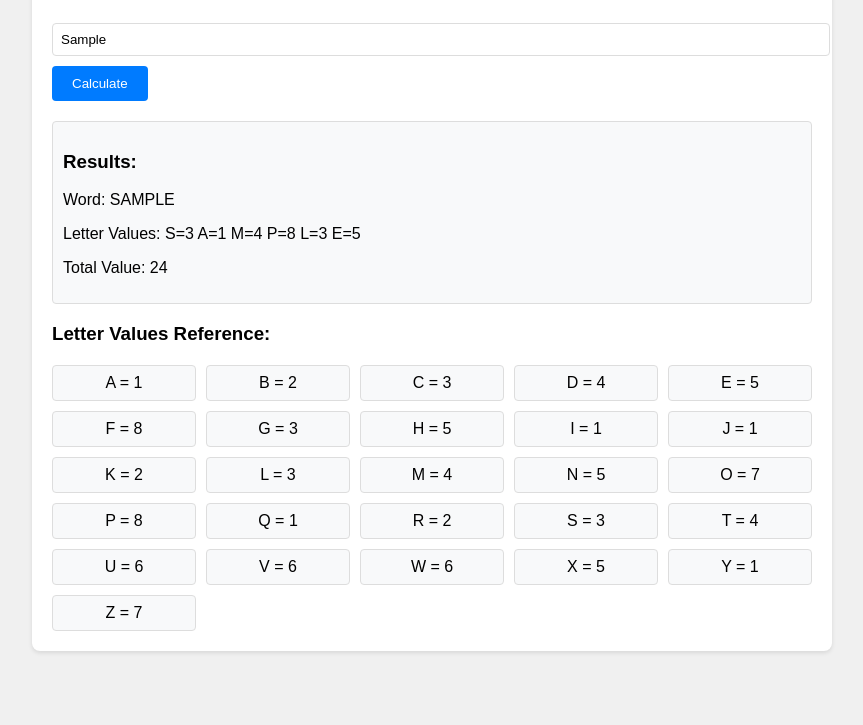
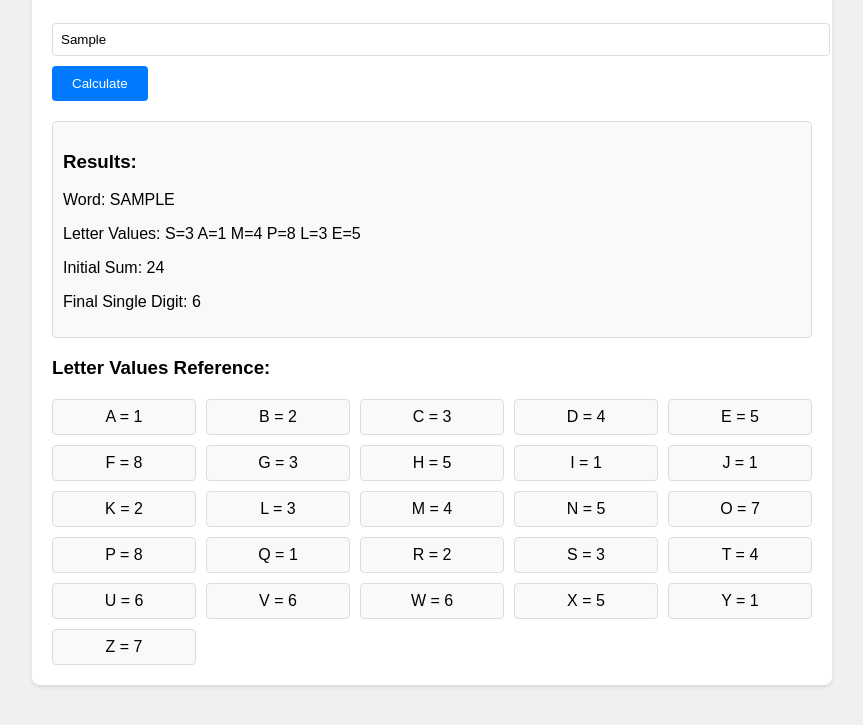
Before and after one commit to mukulag/WordCalculatorWebApp, a plain HTML site: page index.html in a window 1280 px wide. Both pictures are taken after typing "Sample" into the empty fields and a click on the button "Calculate". Shown: the part 181-906 px from the top of the page, without its empty margins (208-1071 px from the left). Drawn offline with Linux system fonts and the light colour scheme.

Commit message:
Add Total down to single digit

```diff
--- a/index.html
+++ b/index.html
@@ -106,6 +106,18 @@
             'S': 3, 'T': 4, 'U': 6, 'V': 6, 'W': 6, 'X': 5, 'Y': 1, 'Z': 7
         };
 
+        function getSingleDigit(num) {
+            while (num > 9) {
+                let sum = 0;
+                while (num > 0) {
+                    sum += num % 10;
+                    num = Math.floor(num / 10);
+                }
+                num = sum;
+            }
+            return num;
+        }
+
         function calculateWordNumber() {
             const word = document.getElementById('wordInput').value.toUpperCase();
             let total = 0;
@@ -120,12 +132,15 @@
                 }
             }
 
+            const finalDigit = getSingleDigit(total);
+
             const resultDiv = document.getElementById('result');
             resultDiv.innerHTML = `
                 <h3>Results:</h3>
                 <p>Word: ${word}</p>
                 <p>Letter Values: ${breakdown}</p>
-                <p>Total Value: ${total}</p>
+                <p>Initial Sum: ${total}</p>
+                <p>Final Single Digit: ${finalDigit}</p>
             `;
         }
     </script>
```
